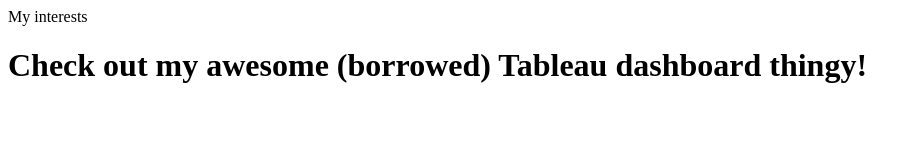
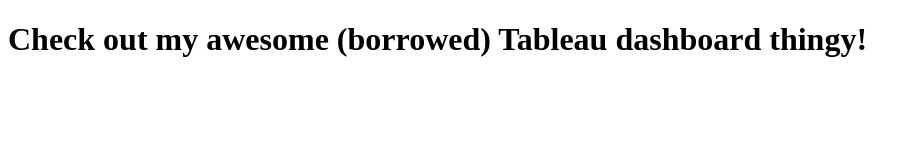
Before and after one commit to Tommy-thompson/is201, a plain HTML site: page scratch.html in a window 1280 px wide. Shown: the whole page, without its empty margins (0-920 px from the left). Drawn offline with Linux system fonts and the light colour scheme.

Commit message:
Add files via upload

```diff
--- a/scratch.html
+++ b/scratch.html
@@ -5,11 +5,10 @@
     <meta charset="UTF-8">
     <meta http-equiv="X-UA-Compatible" content="IE=edge">
     <meta name="viewport" content="width=device-width, initial-scale=1.0">
-    <title>Document</title>
+    <title>Interests</title>
 </head>
 
 <body>
-    My interests
     <h1>Check out my awesome (borrowed) Tableau dashboard thingy!</h1>
     <br>
     <div>
```
